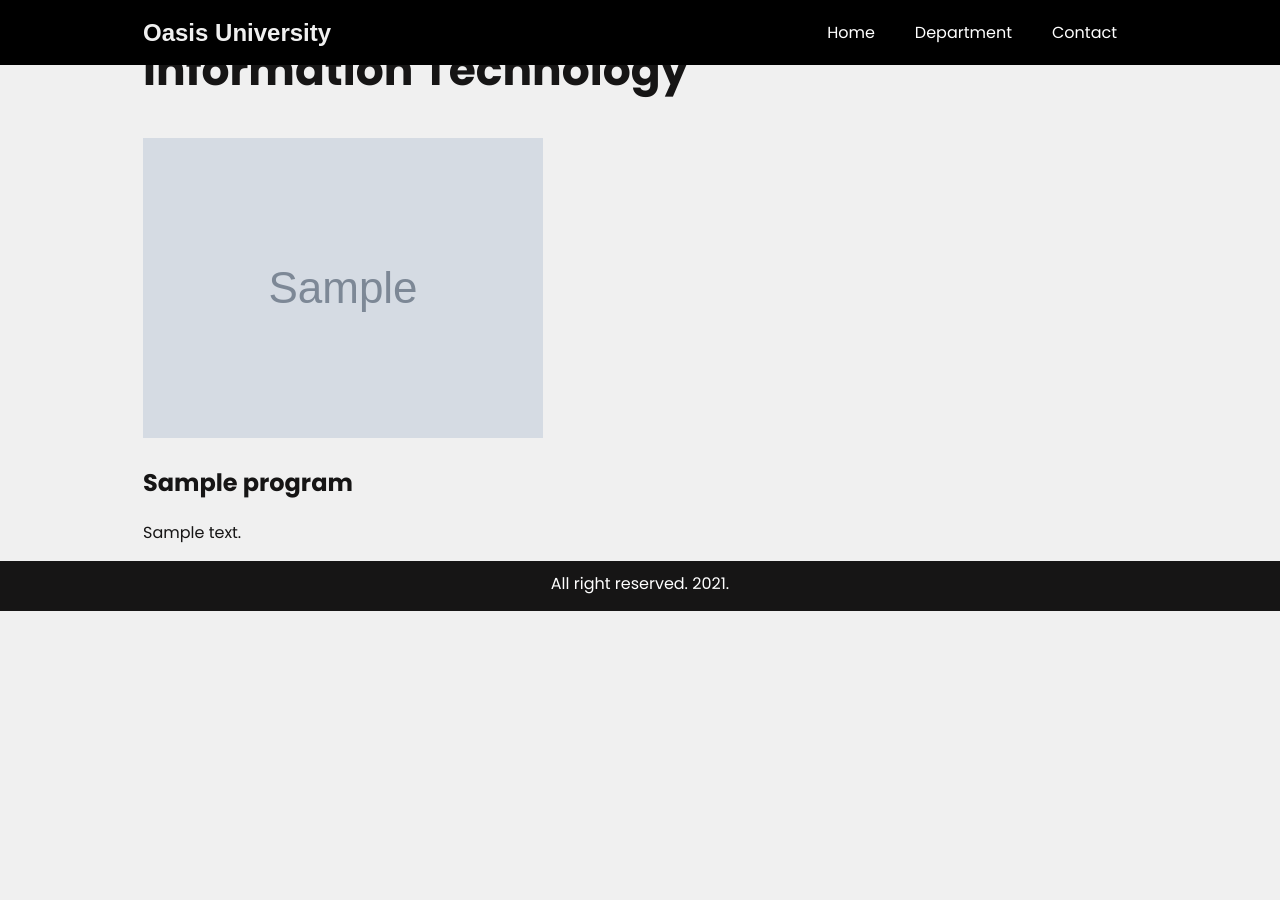
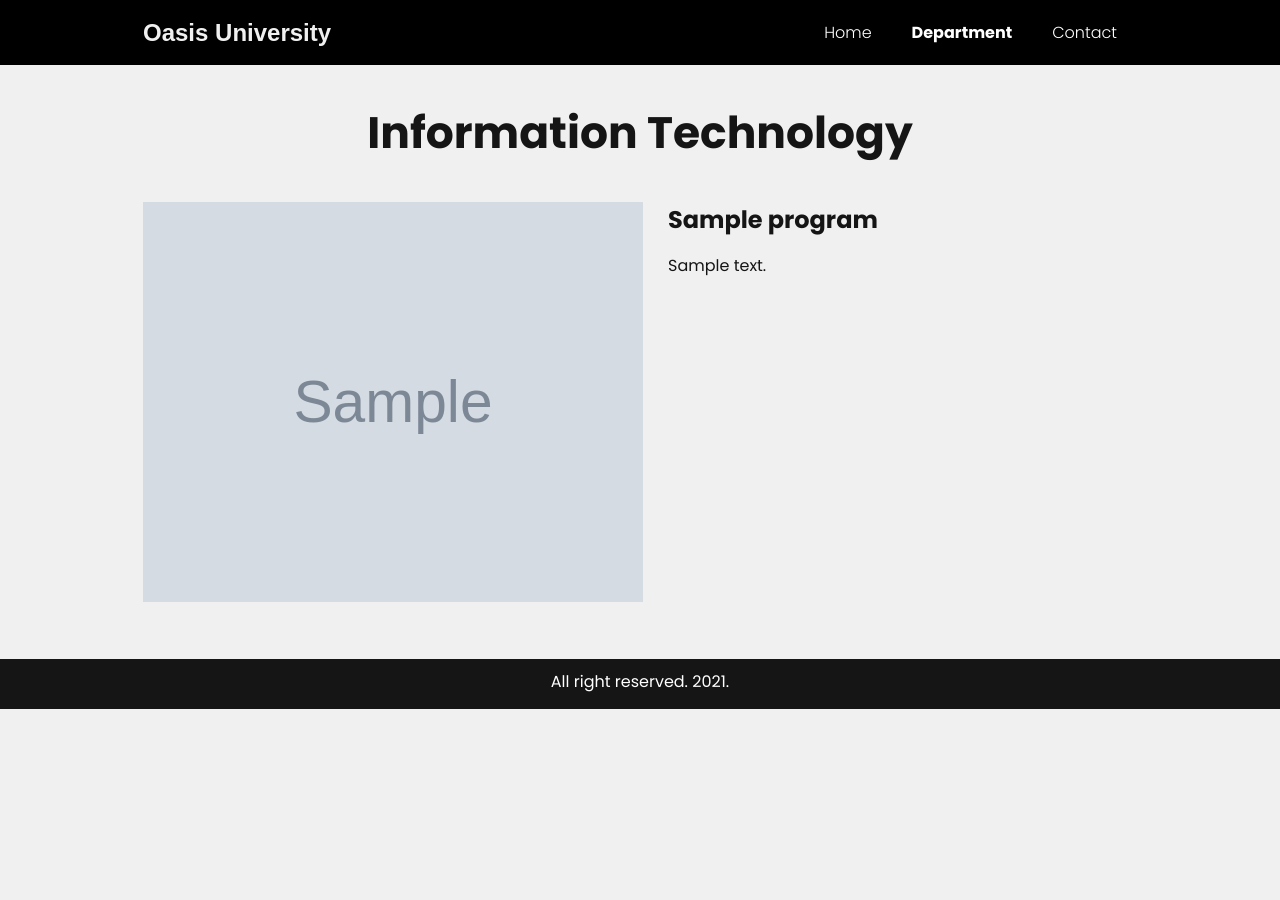
Before and after one commit to frakenom/cms-group9, a PHP site: page /information-technology.php in a window 1280 px wide. Before the commit the page ends 611 px from the top, so only its background shows below. Run offline with PHP 8.4, Linux system fonts and the light colour scheme; tables that the repository leaves empty or names only in its code hold one stand-in row (values such as "Sample post"); grey boxes marked "Sample" are stand-in pictures; data that the repository does not hold is empty.

Commit message:
Update style.css

```diff
--- a/css/style.css
+++ b/css/style.css
@@ -9,6 +9,7 @@ html{
 }
 
 body{
+    min-height: 100vh;
     background: #f0f0f0 ;
     padding: 0;
     margin: 0;
@@ -62,10 +63,10 @@ header {
 .left-header a{
     color:#f0f0f0;
     text-decoration: none;
-
 }
 
 header ul {
+    font-weight: 300;
     list-style-type: none;
     display: flex;
     margin: 0;
@@ -77,6 +78,10 @@ header ul li a {
     padding: 20px;
     display: inline-block;
     color: #fff;
+}
+
+#active{
+    font-weight: 700;
 }
 
 /* Hero Section **************************************************/
@@ -143,6 +148,7 @@ header ul li a {
 /* Footer **************************************************/
 
   .bottom-footer{
+    margin-top: 20px;
     width: 100%;
     height: 50px;
     background-color: #161515;
@@ -187,15 +216,52 @@ header ul li a {
 
 .department-section .text {
     text-align: center;
-    background-color: #4CAF50;
-    color: rgb(0, 0, 0);
+    background-color: #161515;
+    color: #fff;
     font-size: 24px;
     padding: 16px 32px;
+    margin-top: 30px;
   }
 
+/* Program Page**************************************************/
+
+.program-section{
+    margin-top:100px;
+}
+
+.program-section h1{
+    text-align: center;
+}
+
+.program{
+    display: flex;
+    margin-bottom: 50px;
+}
+
+.program-image-style{
+    width: 500px;
+    height: 400px;
+    object-fit: cover;
+}
+
+.program-text {
+    margin-left: 25px;
+}
+
+.program-text h2{
+    margin: 0;
+}
+
+
+/* Contact Page**************************************************/
+
+.contact-section{
+    margin-top:100px;
+}
 
 /* Form **************************************************/
-/*
+
+
 .input {
     font-size: 16px;
     font-size: max(16px, 1em);
```
Also changed, not shown: other parts of css/style.css (+37 -19 lines).
